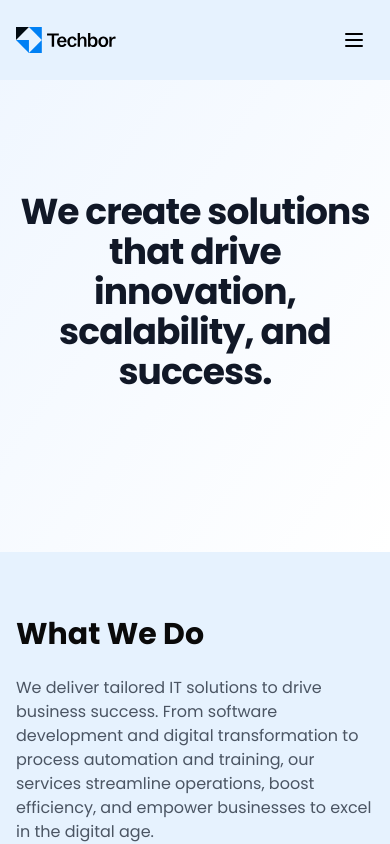
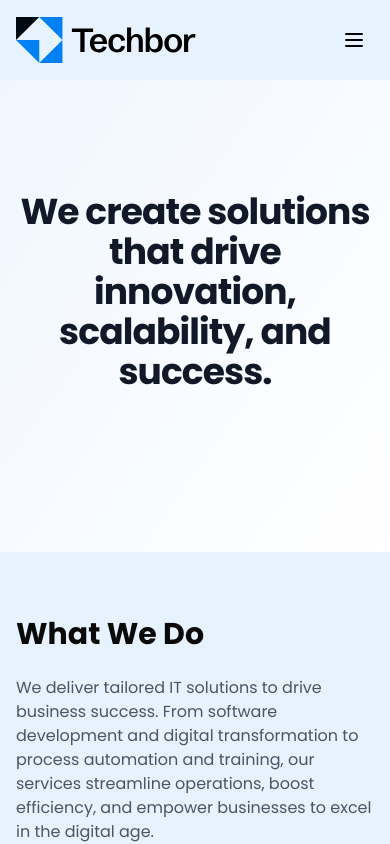
Before and after one commit to oyenolaphilipinc/rayna-ui, a React (Vite) app: page /about in a window 390 px wide. Shown: the top 844 px of the page. Built offline with nearby package versions, Linux system fonts and the light colour scheme.

Commit message:
Fixed padding issues and also fixed color pallete
Fixed

```diff
--- a/src/GetStarted.tsx
+++ b/src/GetStarted.tsx
@@ -15,7 +15,7 @@ export default function Home() {
         <div className="max-w-7xl mx-auto">
           <div className="grid lg:grid-cols-2 gap-12 items-center">
             <div className="space-y-6 text-center lg:text-left mt-16">
-              <p className="text-xs text-gray-600 md:text-center border bg-gray-300 w-11/12 md:w-7/12 rounded-full py-1">
+              <p className="text-xs text-gray-600 md:text-center border bg-[#DBEEFE] w-11/12 md:w-7/12 rounded-full py-1">
                 empowering businesses, transforming the future ⚡
               </p>
               <h1 className="text-3xl sm:text-4xl lg:text-5xl font-bold leading-tight">
--- a/src/components/Navbar.tsx
+++ b/src/components/Navbar.tsx
@@ -27,8 +27,8 @@ export function Header({ button }: Props) {
             <img
               src={`/techbor.svg`}
               alt="Techbor Logo"
-              width={100}
-              height={100}
+              width={180}
+              height={180}
             />
           </a>
 
```
